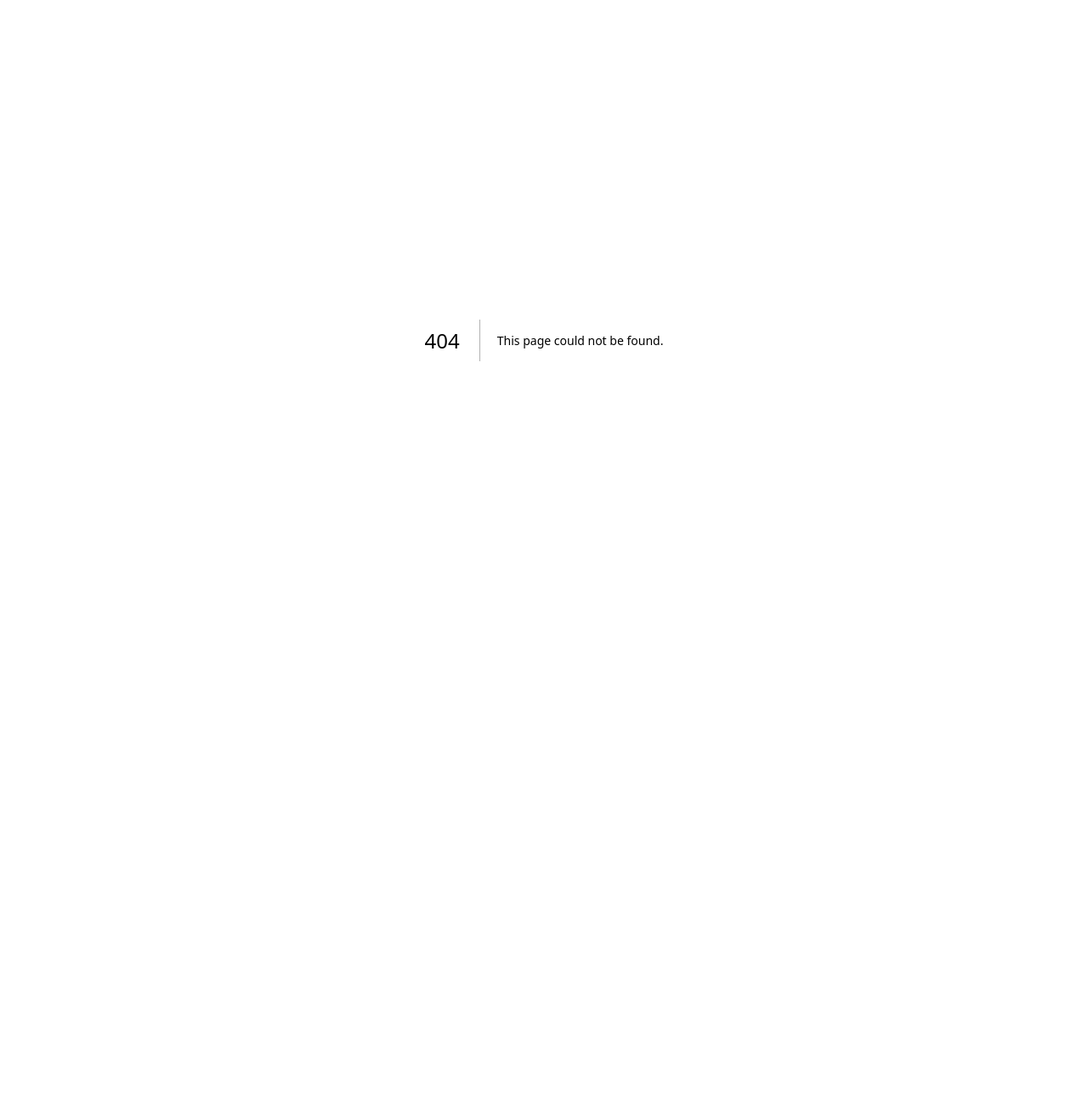
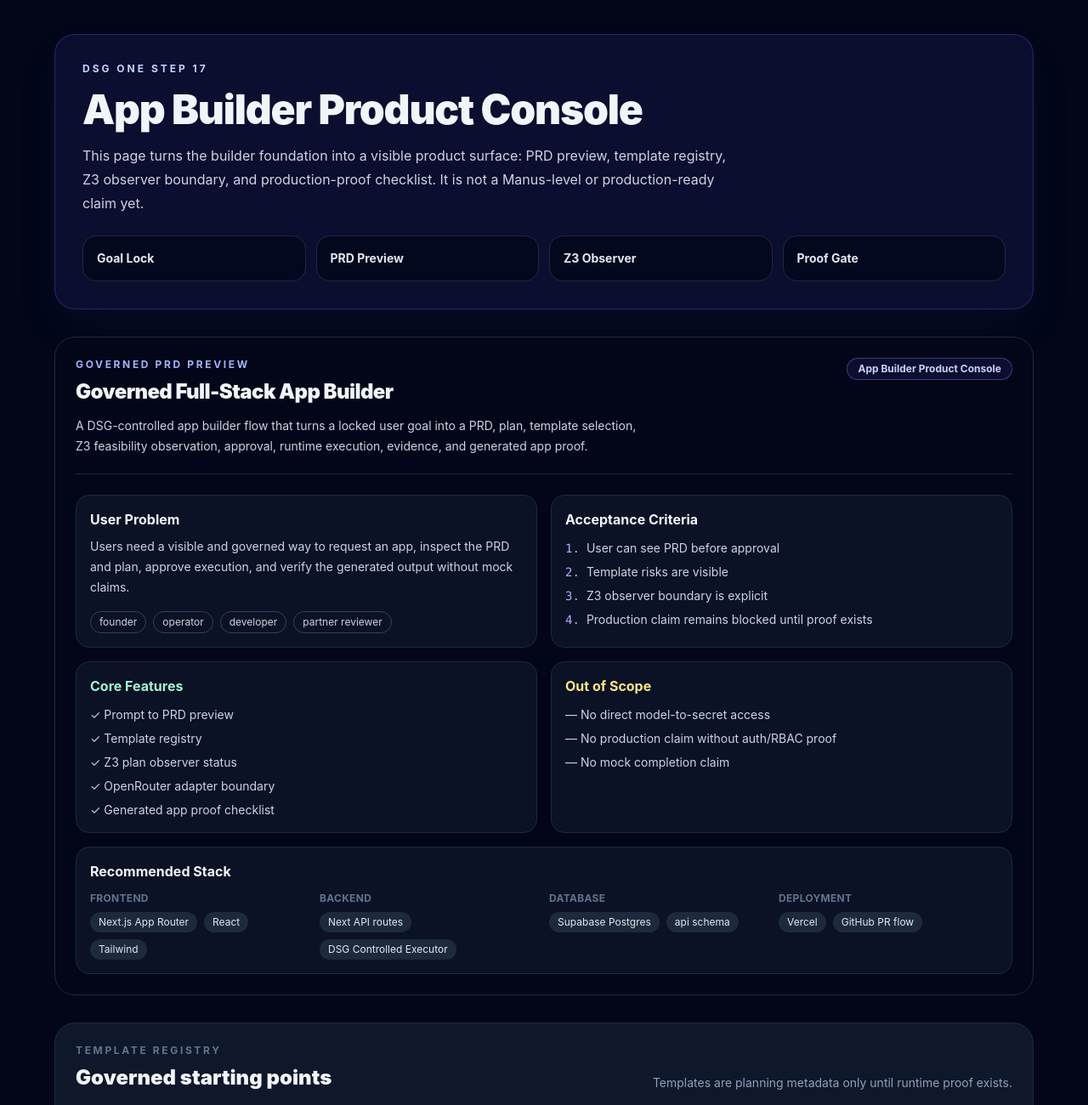
Before and after one commit to tdealer01-crypto/dsg-one-v1, a Next.js app: page /dsg/app-builder in a window 1280 px wide. Before the commit this address had no page. Shown: the top 1300 px of the page at 85% size. Before the commit the page ends 800 px from the top, so only its background shows below. Built offline with nearby package versions, Linux system fonts and the light colour scheme.

Commit message:
Add App Builder product console page

```diff
--- /dev/null
+++ b/app/dsg/app-builder/page.tsx
@@ -0,0 +1,92 @@
+import { PRDViewer } from '@/components/dsg/app-builder/PRDViewer';
+import { DSG_APP_TEMPLATES } from '@/lib/dsg/app-builder/templates/template-registry';
+import type { DsgAppBuilderPrd } from '@/lib/dsg/app-builder/types/prd';
+
+const demoPrd: DsgAppBuilderPrd = {
+  title: 'Governed Full-Stack App Builder',
+  summary: 'A DSG-controlled app builder flow that turns a locked user goal into a PRD, plan, template selection, Z3 feasibility observation, approval, runtime execution, evidence, and generated app proof.',
+  useCase: 'App Builder Product Console',
+  userProblem: 'Users need a visible and governed way to request an app, inspect the PRD and plan, approve execution, and verify the generated output without mock claims.',
+  targetUsers: ['founder', 'operator', 'developer', 'partner reviewer'],
+  coreFeatures: ['Prompt to PRD preview', 'Template registry', 'Z3 plan observer status', 'OpenRouter adapter boundary', 'Generated app proof checklist'],
+  nonGoals: ['No direct model-to-secret access', 'No production claim without auth/RBAC proof', 'No mock completion claim'],
+  acceptanceCriteria: ['User can see PRD before approval', 'Template risks are visible', 'Z3 observer boundary is explicit', 'Production claim remains blocked until proof exists'],
+  frontend: ['Next.js App Router', 'React', 'Tailwind'],
+  backend: ['Next API routes', 'DSG Controlled Executor'],
+  database: ['Supabase Postgres', 'api schema'],
+  deployment: ['Vercel', 'GitHub PR flow'],
+};
+
+export default function DsgAppBuilderPage() {
+  return (
+    <main className="min-h-screen bg-slate-950 px-6 py-10 text-slate-100">
+      <div className="mx-auto max-w-6xl space-y-8">
+        <section className="rounded-3xl border border-indigo-500/30 bg-indigo-500/10 p-8 shadow-2xl shadow-indigo-950/30">
+          <p className="text-xs font-bold uppercase tracking-[0.25em] text-indigo-200">DSG One Step 17</p>
+          <h1 className="mt-4 text-4xl font-black tracking-tight md:text-5xl">App Builder Product Console</h1>
+          <p className="mt-4 max-w-3xl text-base leading-7 text-slate-300">
+            This page turns the builder foundation into a visible product surface: PRD preview, template registry,
+            Z3 observer boundary, and production-proof checklist. It is not a Manus-level or production-ready claim yet.
+          </p>
+          <div className="mt-6 grid gap-3 md:grid-cols-4">
+            {['Goal Lock', 'PRD Preview', 'Z3 Observer', 'Proof Gate'].map((item) => (
+              <div key={item} className="rounded-2xl border border-slate-800 bg-slate-950/70 p-4 text-sm font-bold text-slate-200">{item}</div>
+            ))}
+          </div>
+        </section>
+
+        <PRDViewer prd={demoPrd} />
+
+        <section className="rounded-3xl border border-slate-800 bg-slate-900 p-6">
+          <div className="flex flex-col gap-2 md:flex-row md:items-end md:justify-between">
+            <div>
+              <p className="text-xs font-bold uppercase tracking-[0.22em] text-slate-500">Template Registry</p>
+              <h2 className="mt-2 text-2xl font-black">Governed starting points</h2>
+            </div>
+            <p className="text-sm text-slate-400">Templates are planning metadata only until runtime proof exists.</p>
+          </div>
+          <div className="mt-6 grid gap-4 md:grid-cols-2 xl:grid-cols-3">
+            {DSG_APP_TEMPLATES.map((template) => (
+              <article key={template.id} className="rounded-2xl border border-slate-800 bg-slate-950 p-5">
+                <div className="flex items-start justify-between gap-3">
+                  <div>
+                    <p className="text-xs font-bold uppercase tracking-wide text-indigo-300">{template.category}</p>
+                    <h3 className="mt-2 text-lg font-black">{template.name}</h3>
+                  </div>
+                  <span className="rounded-full border border-amber-400/40 bg-amber-500/10 px-2.5 py-1 text-xs font-bold text-amber-200">{template.risk}</span>
+                </div>
+                <p className="mt-3 text-sm leading-6 text-slate-300">{template.description}</p>
+                <div className="mt-4 flex flex-wrap gap-2">
+                  {template.requiredCapabilities.map((capability) => (
+                    <span key={capability} className="rounded-full bg-slate-800 px-2 py-1 text-xs text-slate-300">{capability}</span>
+                  ))}
+                </div>
+                <ul className="mt-4 space-y-2 text-xs text-slate-400">
+                  {template.productionNotes.map((note) => <li key={note}>• {note}</li>)}
+                </ul>
+              </article>
+            ))}
+          </div>
+        </section>
+
+        <section className="rounded-3xl border border-slate-800 bg-slate-900 p-6">
+          <p className="text-xs font-bold uppercase tracking-[0.22em] text-slate-500">Claim Boundary</p>
+          <div className="mt-4 grid gap-4 md:grid-cols-3">
+            <div className="rounded-2xl border border-emerald-500/30 bg-emerald-500/10 p-4">
+              <h3 className="font-black text-emerald-200">Allowed now</h3>
+              <p className="mt-2 text-sm text-slate-300">STEP_17_FOUNDATION_MERGED, TEMPLATE_REGISTRY_ADDED, PRD_PREVIEW_UI_ADDED</p>
+            </div>
+            <div className="rounded-2xl border border-amber-500/30 bg-amber-500/10 p-4">
+              <h3 className="font-black text-amber-200">Still pending</h3>
+              <p className="mt-2 text-sm text-slate-300">OpenRouter smoke, prompt-to-app automation, auth/RBAC proof, production flow proof</p>
+            </div>
+            <div className="rounded-2xl border border-rose-500/30 bg-rose-500/10 p-4">
+              <h3 className="font-black text-rose-200">Blocked claim</h3>
+              <p className="mt-2 text-sm text-slate-300">MANUS_LEVEL_BUILDER and PRODUCTION_READY remain false until proof exists.</p>
+            </div>
+          </div>
+        </section>
+      </div>
+    </main>
+  );
+}
```
